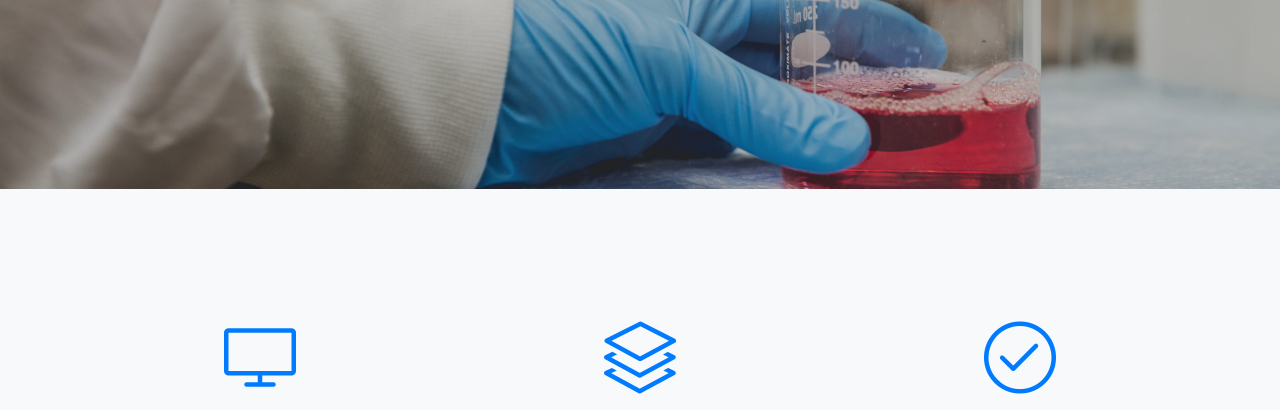
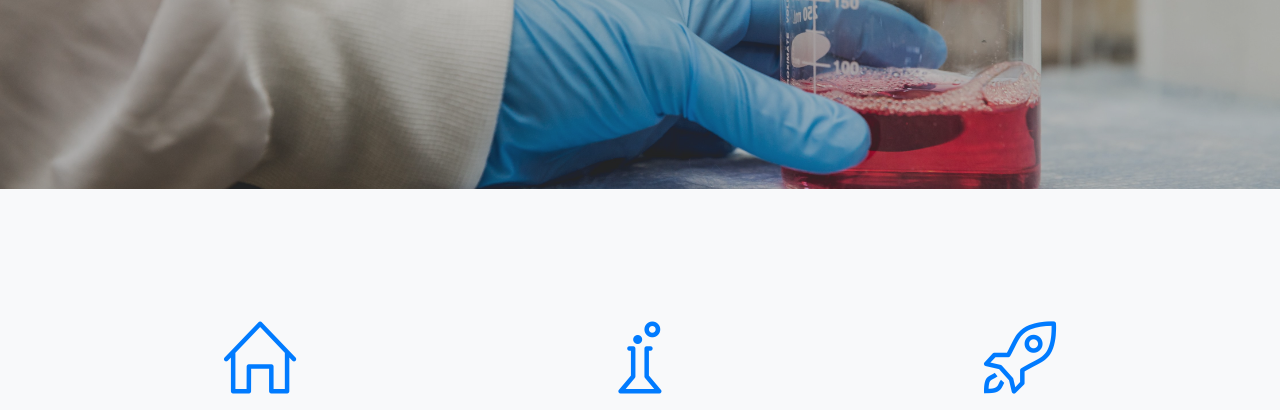
Before and after one commit to Feliren88/VirtuaLab, a website: page frontend/index.html in a window 1280 px wide. Shown: the part 477-887 px from the top of the page. Drawn offline with Linux system fonts and the light colour scheme.

Commit message:
replacing one of the pictures

```diff
--- a/frontend/css/landing-page.css
+++ b/frontend/css/landing-page.css
@@ -104,7 +104,7 @@ header.masthead h1 {
 .call-to-action {
   position: relative;
   background-color: #343a40;
-  background: url("../img/bg-masthead.jpg") no-repeat center center;
+  background: url("../img/microscope-ocular-lenses.jpg") no-repeat center center;
   background-size: cover;
   padding-top: 7rem;
   padding-bottom: 7rem;
--- a/frontend/index.html
+++ b/frontend/index.html
@@ -65,7 +65,7 @@
         <div class="col-lg-4">
           <div class="features-icons-item mx-auto mb-5 mb-lg-0 mb-lg-3">
             <div class="features-icons-icon d-flex">
-              <i class="icon-screen-desktop m-auto text-primary"></i>
+              <i class="icon-home m-auto text-primary"></i>
             </div>
             <h3>Experiment anywhere you want</h3>
             <p class="lead mb-0">Yes, even from home!</p>
@@ -74,7 +74,7 @@
         <div class="col-lg-4">
           <div class="features-icons-item mx-auto mb-5 mb-lg-0 mb-lg-3">
             <div class="features-icons-icon d-flex">
-              <i class="icon-layers m-auto text-primary"></i>
+              <i class="icon-chemistry m-auto text-primary"></i>
             </div>
             <h3>Easy to use</h3>
             <p class="lead mb-0">Learn how to interact with apparatus in minutes!</p>
@@ -83,7 +83,7 @@
         <div class="col-lg-4">
           <div class="features-icons-item mx-auto mb-0 mb-lg-3">
             <div class="features-icons-icon d-flex">
-              <i class="icon-check m-auto text-primary"></i>
+              <i class="icon-rocket m-auto text-primary"></i>
             </div>
             <h3>Create your own labs (coming soon)</h3>
             <p class="lead mb-0">Create and modify your laboratory setups from your fingertips!</p>
```
Also changed, not shown: frontend/img/microscope-ocular-lenses.jpg (added).
